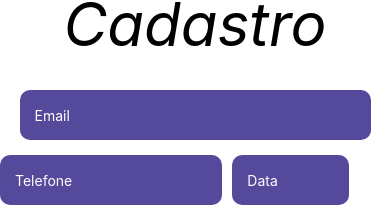
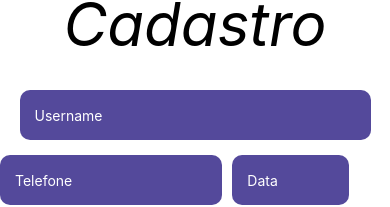
Before and after one commit to vspieri/RNBaseTrabalhoFinal, a React Native app: screen /Cadastro in a window 390 px wide. Shown: the part 120-327 px from the top of the page. Built offline with nearby package versions, Linux system fonts and the light colour scheme; no server answers.

Commit message:
vini mexer home

```diff
--- a/src/Pages/Cadastro.js
+++ b/src/Pages/Cadastro.js
@@ -11,20 +11,20 @@ export default function Cadastro()
             <Header/>
             <Text style={css.texto}>Cadastro</Text>
             <TextInput
-                inputMode="email"
-                placeholder="Email"
+                inputMode="text"
+                placeholder="Username"
                 style={css.input}
                 placeholderTextColor="white"
             />
             <View style={css.btn1}>
             <TextInput
-                inputMode="text"
+                inputMode="numeric"
                 placeholder="Telefone"
                 style={css.input2}
                 placeholderTextColor="white"
             />
             <TextInput
-            inputMode="text"
+            inputMode="numeric"
             placeholder="Data"
             style={css.input3}
             placeholderTextColor="white"
@@ -43,14 +43,14 @@ export default function Cadastro()
                 placeholderTextColor="white"
             />
             <TextInput
-                inputMode="email"
+                inputMode="numeric"
                 placeholder="Senha"
                 secureTextEntry={true}
                 style={css.input4}
                 placeholderTextColor="white"
             />
             <TextInput
-                inputMode="email"
+                inputMode="numeric"
                 placeholder="Senha Novamente"
                 secureTextEntry={true}
                 style={css.input4}
--- a/src/Pages/Login.js
+++ b/src/Pages/Login.js
@@ -42,7 +42,7 @@ export default function Login() {
             </View>
             <View style={css.btn1}>
             <TouchableOpacity style={css.btnLogin} onPress={RealizaLogin}>
-                <Text style={css.btnLoginText}>Log In</Text>
+                <Text style={css.btnLoginText}>Login</Text>
             </TouchableOpacity>
             <TouchableOpacity style={css.btnLogin1} onPress={Cadastro}>
                 <Text style={css.btnLoginText}>Cadastrar</Text>
@@ -112,6 +112,7 @@ const css = StyleSheet.create({
         marginTop: 30,
         backgroundColor: "#796DC7",
 
+
     },
     btnLoginText: {
         color: "white",
--- a/src/Pages/Registro.js
+++ b/src/Pages/Registro.js
@@ -1,10 +1,199 @@
-import { Text, View } from "react-native";
+import { View, Text, TextInput, TouchableOpacity, StyleSheet, ScrollView, Image } from 'react-native'
+import React, { useContext, useState } from 'react'
+import { AuthContext } from '../Context/AuthContext';
+import Header from "../Components/Header";
 
-export default function Registro()
+export default function Cadastro()
 {
     return(
         <View>
-            <Text>Home</Text>
+            <ScrollView contentContainerStyle={css.container}>
+            <Header/>
+            <Text style={css.texto}>Deseja ser um afiliado do nosso app?</Text>
+            <TextInput
+                inputMode="text"
+                placeholder="Nome Completo"
+                style={css.input}
+                placeholderTextColor="white"
+            />
+            <View style={css.btn1}>
+            <TextInput
+                inputMode="numeric"
+                placeholder="Cpf"
+                style={css.input2}
+                placeholderTextColor="white"
+            />
+            <TextInput
+            inputMode="numeric"
+            placeholder="Data"
+            style={css.input3}
+            placeholderTextColor="white"
+            />
+            </View>
+            <TextInput
+                inputMode="text"
+                placeholder="Ensino"
+                style={css.input4}
+                placeholderTextColor="white"
+            />
+            <TextInput
+                inputMode="text"
+                placeholder="Localização"
+                style={css.input5}
+                placeholderTextColor="white"
+            />
+            <TextInput
+                inputMode="text"
+                placeholder="Breve Descrição"
+                style={css.input6}
+                placeholderTextColor="white"
+            />
+            <View style={css.ft}>
+            <TextInput style={css.adi}>Adicione sua Foto</TextInput>
+            <Image source={require("../../assets/ped.jpg")} style={css.img}/>
+            </View>
+
+            <TouchableOpacity style={css.btnLogin}>
+                <Text style={css.btnLoginText}>Cadastrar</Text>
+            </TouchableOpacity>
+            </ScrollView>
         </View>
     )
 }
+const css = StyleSheet.create({
+    container: {
+        flexGrow: 1,
+        width: "100%",
+        alignItems: "center",
+        alignContent: "center",
+        backgroundColor: "#ffffff"
+    },
+    input2: {
+        width: "57%",
+        height: 50,
+        borderRadius: 10,
+        marginBottom: 15,
+        padding: 15,
+        backgroundColor: "#54499B",
+        color: "white",
+
+    },
+    input3: {
+        width: "30%",
+        height: 50,
+        borderRadius: 10,
+        marginBottom: 15,
+        padding: 15,
+        backgroundColor: "#54499B",
+        color: "white",
+        marginLeft: 10
+
+    },
+    input: {
+        width: "90%",
+        height: 50,
+        borderRadius: 10,
+        marginBottom: 15,
+        padding: 15,
+        backgroundColor: "#54499B",
+        color: "white",
+        marginTop: 30
+
+    },
+    input4: {
+        width: "90%",
+        height: 50,
+        borderRadius: 10,
+        marginBottom: 15,
+        padding: 15,
+        backgroundColor: "#54499B",
+        color: "white",
+
+    },
+    input5: {
+        width: "90%",
+        height: 50,
+        borderRadius: 10,
+        marginBottom: 15,
+        padding: 15,
+        backgroundColor: "#54499B",
+        color: "white",
+
+    },
+    input6: {
+        width: "90%",
+        height: 200,
+        borderRadius: 10,
+        marginBottom: 15,
+        padding: 15,
+        backgroundColor: "#54499B",
+        color: "white",
+
+    },
+    forgot: {
+        width: "90%",
+        marginTop: 10,
+        justifyContent: "flex-end",
+        alignItems: "flex-end",
+    },
+    forgotText: {
+        color: "#0195fd",
+        fontWeight: "bold"
+    },
+    btnLogin: {
+        width: "40%",
+        height: 50,
+        borderWidth: 1,
+        borderRadius: 10,
+        marginTop: 1,
+        backgroundColor: "#796DC7",
+        marginRight: 0
+    },
+    btnLogin1: {
+        width: "40%",
+        height: 50,
+        borderWidth: 1,
+        borderRadius: 10,
+        marginTop: 30,
+        backgroundColor: "#796DC7",
+
+    },
+    btnLoginText: {
+        color: "white",
+        lineHeight: 45,
+        textAlign: "center",
+        fontSize: 15,
+        fontWeight: "bold"
+
+    },
+    error: {
+        width: "100%",
+        height: 50,
+        marginTop: 10
+    },
+    errorText: {
+        color: "white",
+        textAlign: "center"
+    },
+    btn1: {
+        display: "flex",
+        flexDirection: "row"
+    },
+    texto: {
+        fontSize: 23,
+        marginTop: 18,
+        fontStyle: "italic"
+
+    },
+    img: {
+        width: 120,
+        height: 120,
+        borderRadius: 100,
+        marginTop: 35,
+        marginBottom: 25
+    },
+    adi: {
+        fontSize: 15
+    }
+
+});
```
Also changed, not shown: assets/ped.jpg (added).
